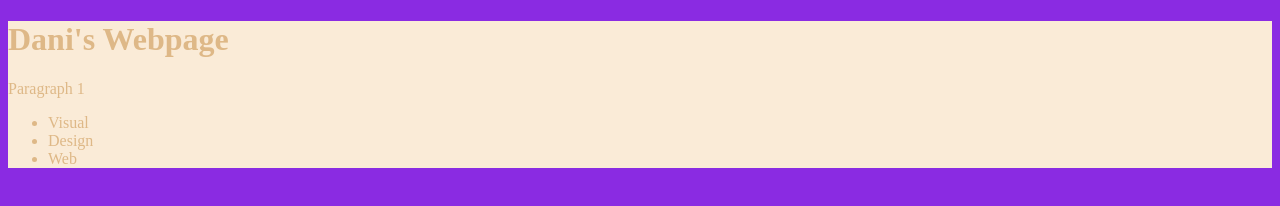
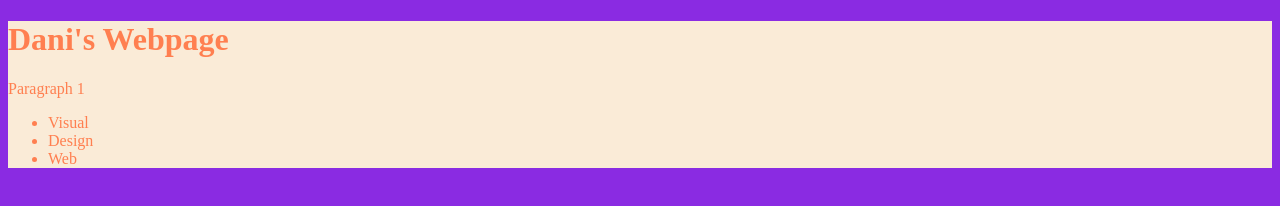
Before and after one commit to dani7-rgb/webcomm, a plain HTML site: page Index.html in a window 1280 px wide. Drawn offline with Linux system fonts and the light colour scheme.

Commit message:
Color Change
Text color changed to orange

```diff
--- a/styles.css
+++ b/styles.css
@@ -5,5 +5,5 @@ color: burlywood;
 
 main{
 background-color: antiquewhite;
-
+color: coral;
 }
```
